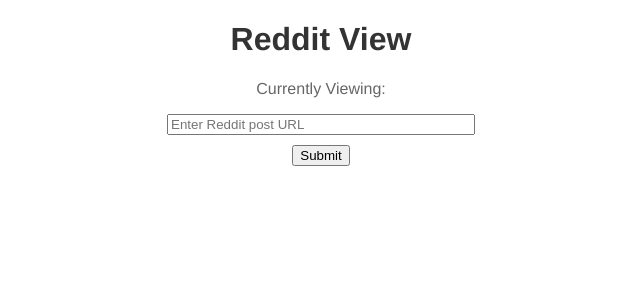
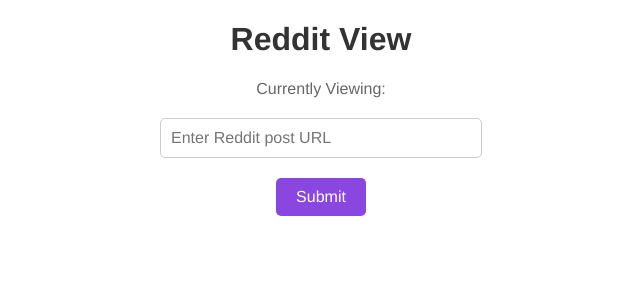
Before and after one commit to akshayaa-403/reddit-view, a React (Create React App) app: page / in a window 1280 px wide. Shown: the top 300 px of the page, without its empty margins (319-959 px from the left). Built offline with nearby package versions, Linux system fonts and the light colour scheme.

Commit message:
Updated CSS

```diff
--- a/src/App.css
+++ b/src/App.css
@@ -4,10 +4,53 @@
   font-family: Helvetica, sans-serif;
 }
 
+h2 {
+  text-align: center;
+  font-family: Helvetica, sans-serif;
+  color: #444;
+}
+
+h3 {
+  text-align: center;
+  font-family: Helvetica, sans-serif;
+  display: flexbox;
+  margin: 20px auto;
+  padding: 10px 20px;
+  font-size: 16px;
+  color: white;
+  background-color: #8947df;
+  border: none;
+  border-radius: 10px;
+}
+
 .p {
   text-align: center;
   color: #666;
   font-family: Helvetica, sans-serif;
+}
+
+.input {
+  display: block;
+  margin: 20px auto;
+  padding: 10px;
+  width: 300px;
+  font-size: 16px;
+  font-family: Helvetica, sans-serif;
+  border: 1px solid #ccc;
+  border-radius: 5px;
+}
+
+.button {
+  display: block;
+  margin: 20px auto;
+  padding: 10px 20px;
+  font-size: 16px;
+  font-family: Helvetica, sans-serif;
+  color: white;
+  background-color: #8947df;
+  border: none;
+  border-radius: 5px;
+  cursor: pointer;
 }
 
 .post-p {
@@ -34,13 +77,3 @@
   border-radius: 10px;
   background-color: white;
 }
-
-.comment-p {
-  font-family: Helvetica, sans-serif;
-  color: #555;
-}
-
-.gray-center-text {
-  text-align: center;
-  color: gray;
-}
--- a/src/App.tsx
+++ b/src/App.tsx
@@ -36,30 +36,37 @@
     <div className="App">
       <h1>{myText}</h1>
       <p className="p">Currently Viewing: {redditPost}</p>
+
       <input
         type="text"
         value={redditPost}
         onChange={(e) => setRedditPost(e.target.value)}
         placeholder="Enter Reddit post URL"
-        style={{ display: 'block', margin: '0 auto', width: '300px' }}
+        className="input"
       />
-      <button style={{ display: 'block', margin: '0 auto', marginTop: '10px' }} onClick={handleSubmit}>Submit</button>
+      <button className="button" onClick={handleSubmit}>
+        Submit
+      </button>
+
       {posts.length > 0 && (
         <><div className="post-card">
           <h2>{posts[0].title}</h2>
-          <p>Posted by u/{posts[0].author} | Score: {posts[0].score} | Comments: {posts[0].num_comments}</p>
+          <p>Posted by u/{posts[0].author} | Upvotes: {posts[0].score} | Comments: {posts[0].num_comments}</p>
           {posts[0].selftext && (
             <p className="post-p">{posts[0].selftext}</p>
           )}
+        </div></>
+      )}
+      {comments.length > 0 && (
+        <div>
+          <h3>Comments:</h3>
+          {comments.map((comment, index) => (
+            <div key={index} className="comment-card">
+              <p><strong>u/{comment.author}</strong> | Upvotes: {comment.score}</p>
+              <p>{comment.body}</p>
+            </div>
+          ))}
         </div>
-        <div className="comment-card">
-            <h3>Comments:</h3>
-            {comments.map((comment, index) => (
-              <div key={index}>
-                <p className="comment-p">u/{comment.author}: {comment.body}</p>
-              </div>
-            ))}
-          </div></>
       )}
     </div>
   );
```
